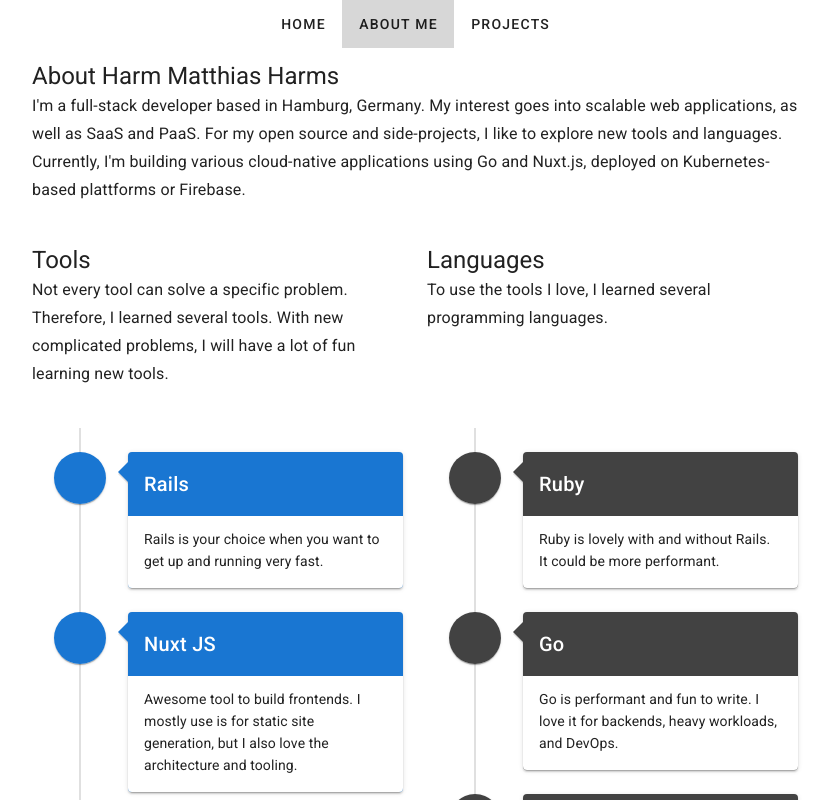
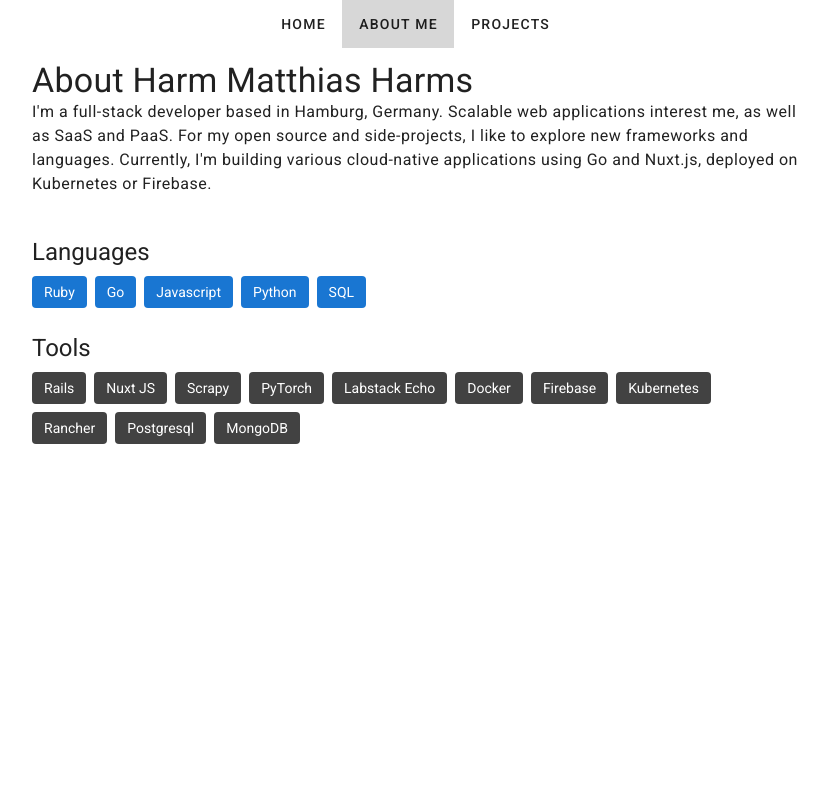
Before and after one commit to harm-matthias-harms/website, a Nuxt app: page /about in a window 1280 px wide. Shown: the top 800 px of the page, without its empty margins (225-1055 px from the left). Built offline with nearby package versions, Linux system fonts and the light colour scheme.

Commit message:
some design and text changes

```diff
--- a/package.json
+++ b/package.json
@@ -15,7 +15,7 @@
   },
   "devDependencies": {
     "@fortawesome/fontawesome-free": "^5.13.1",
-    "@nuxtjs/vuetify": "^2.0.0-alpha.0",
+    "@nuxtjs/vuetify": "^2.0.0-beta.2",
     "gm": "^1.23.1"
   }
 }
--- a/pages/about.vue
+++ b/pages/about.vue
@@ -2,60 +2,31 @@
   <div>
     <v-row justify="center">
       <v-col lg="8">
-        <h5 class="headline">About Harm Matthias Harms</h5>
-        <p class="subtitle-1">
-          I'm a full-stack developer based in Hamburg, Germany. My interest
-          goes into scalable web applications, as well as SaaS and PaaS. For
-          my open source and side-projects, I like to explore new tools and
-          languages. Currently, I'm building various cloud-native
-          applications using Go and Nuxt.js, deployed on Kubernetes-based
-          plattforms or Firebase.
+        <h1 class="display-1">About Harm Matthias Harms</h1>
+        <p class="body-1">
+          I'm a full-stack developer based in Hamburg, Germany.
+          Scalable web applications interest me, as well as SaaS and PaaS.
+          For my open source and side-projects, I like to explore new frameworks and languages.
+          Currently, I'm building various cloud-native applications using Go and Nuxt.js, deployed on Kubernetes or Firebase.
         </p>
       </v-col>
     </v-row>
     <v-row justify="center">
-      <v-col lg="4" md="6">
-        <h5 class="headline">Tools</h5>
-        <p
-          class="subtitle-1"
-        >Not every tool can solve a specific problem. Therefore, I learned several tools. With new complicated problems, I will have a lot of fun learning new tools.</p>
-      </v-col>
-      <v-col lg="4" md="6" class="hidden-sm-and-down">
+      <v-col lg="8">
         <h5 class="headline">Languages</h5>
-        <p class="subtitle-1">To use the tools I love, I learned several programming languages.</p>
+        <v-chip label color="primary" class="mr-2 mt-2" v-for="(language, i) in languages" :key="i">
+          <v-icon left>{{language.icon}}</v-icon>
+          {{language.title}}
+        </v-chip>
       </v-col>
     </v-row>
     <v-row justify="center">
-      <v-col lg="4" md="6">
-        <v-timeline align-top dense>
-          <v-timeline-item fill-dot large v-for="(item, i) in tools" :key="i" :icon="item.icon">
-            <v-card color="primary" dark>
-              <v-card-title class="title" v-text="item.title"></v-card-title>
-              <v-card-text class="white text--primary pt-3" v-text="item.text"></v-card-text>
-            </v-card>
-          </v-timeline-item>
-        </v-timeline>
-      </v-col>
-      <v-col cols="12" class="hidden-md-and-up">
-        <h5 class="headline">Languages</h5>
-        <p class="subtitle-1">To use the tools I love, I learned several programming languages.</p>
-      </v-col>
-      <v-col lg="4" md="6">
-        <v-timeline align-top dense>
-          <v-timeline-item
-            fill-dot
-            large
-            color="secondary"
-            v-for="(item, i) in languages"
-            :key="i"
-            :icon="item.icon"
-          >
-            <v-card color="secondary" dark>
-              <v-card-title class="title" v-text="item.title"></v-card-title>
-              <v-card-text class="white text--primary pt-3" v-text="item.text"></v-card-text>
-            </v-card>
-          </v-timeline-item>
-        </v-timeline>
+      <v-col lg="8">
+        <h5 class="headline">Tools</h5>
+        <v-chip label color="secondary" class="mr-2 mt-2" v-for="(tool, i) in tools" :key="i">
+          <v-icon left>{{tool.icon}}</v-icon>
+          {{tool.title}}
+        </v-chip>
       </v-col>
     </v-row>
   </div>
@@ -68,101 +39,69 @@
       tools: [
         {
           icon: "",
-          title: "Rails",
-          text:
-            "Rails is your choice when you want to get up and running very fast."
+          title: "Rails"
         },
         {
           icon: "",
-          title: "Nuxt JS",
-          text:
-            "Awesome tool to build frontends. I mostly use is for static site generation, but I also love the architecture and tooling."
+          title: "Nuxt JS"
         },
         {
           icon: "",
-          title: "Echo",
-          text:
-            "Want to build superfast HTTP backends, then echo is your choice. Echo provides many features and middlewares, missing an ORM to make it complete."
+          title: "Scrapy"
         },
         {
           icon: "",
-          title: "Firebase",
-          text:
-            "Firebase makes ist easy developing serverless applications fastly."
+          title: "PyTorch"
+        },
+        {
+          icon: "",
+          title: "Labstack Echo"
+        },
+        {
+          icon: "fab fa-docker",
+          title: "Docker"
+        },
+        {
+          icon: "",
+          title: "Firebase"
         },
         {
           icon: "fa-dharmachakra",
-          title: "Kubernetes",
-          text:
-            "Lovely container orchestration to build planet scale techstacks."
-        },
-        {
-          icon: "fab fa-docker",
-          title: "Docker",
-          text:
-            "Docker helps me to build containerized applications, which run in any environment."
+          title: "Kubernetes"
         },
         {
           icon: "",
-          title: "Rancher",
-          text:
-            "Rancher makes managing Kubernetes too easy, also for bare-metal."
+          title: "Rancher"
         },
         {
           icon: "",
-          title: "Rio",
-          text:
-            "Build by RancherLabs, Rio is a MicroPaaS layered on top of Kubernetes. It makes running and scaling stateless workloads a task for seconds."
+          title: "Postgresql"
         },
         {
           icon: "",
-          title: "Scrapy",
-          text:
-            "It makes web crawling very easy. It also has some nice pipelining functionality."
-        },
-        {
-          icon: "",
-          title: "Postgresql",
-          text:
-            "Performant SQL database. I like more scaleable variants, like yugabyteDB."
-        },
-        {
-          icon: "",
-          title: "MongoDB",
-          text:
-            "Some NoSQL-database, working great, but possibly better variants out there."
+          title: "MongoDB"
         }
       ],
       languages: [
         {
           icon: "fa-gem",
-          title: "Ruby",
-          text:
-            "Ruby is lovely with and without Rails. It could be more performant."
+          title: "Ruby"
         },
         {
           icon: "",
-          title: "Go",
-          text:
-            "Go is performant and fun to write. I love it for backends, heavy workloads, and DevOps."
+          title: "Go"
         },
         {
           icon: "fab fa-js",
-          title: "Javascript",
-          text:
-            "JS and TS are both fun and make easy programming and awesome websites possible."
+          title: "Javascript"
         },
         {
           icon: "fab fa-python",
-          title: "Python",
-          text:
-            "Web crawling, scripting, data science, computer vision are all easy when using Python."
+          title: "Python"
         },
         {
           icon: "",
-          title: "SQL",
-          text:
-            "SQL is somehow not a real language to me but makes performant querying of a database possible, when ORM's have not enough functionality."
+          title: "SQL"
         }
       ]
     };
--- a/pages/index.vue
+++ b/pages/index.vue
@@ -10,10 +10,10 @@
       </v-row>
       <v-row>
         <v-col class="text-center">
-          <h3 class="display-2">Harm Matthias Harms</h3>
-          <h5
+          <h1 class="display-2">Harm Matthias Harms</h1>
+          <h2
             class="headline font-weight-light"
-          >Student, Full Stack Developer, Kubernetes Lover, USAR - Troopleader</h5>
+          >Student, Full Stack Developer, Kubernetes Lover, USAR - Troopleader</h2>
         </v-col>
       </v-row>
       <v-row>
--- a/pages/projects.vue
+++ b/pages/projects.vue
@@ -1,6 +1,7 @@
 <template>
   <v-row justify="center">
-    <v-col lg="8">
+    <v-col lg="9">
+      <h1 class="display-1 text-center mb-5">Some of my Projects</h1>
       <v-timeline align-top :dense="$vuetify.breakpoint.smAndDown">
         <v-timeline-item fill-dot v-for="(item, i) in data" :key="i">
           <template v-slot:opposite>
@@ -9,7 +10,7 @@
           <v-card color="primary" dark>
             <v-card-title class="title" v-text="item.title"></v-card-title>
             <v-card-subtitle v-text="item.time" v-if="$vuetify.breakpoint.smAndDown"></v-card-subtitle>
-            <v-card-text class="white text--primary pt-3" v-text="item.text"></v-card-text>
+            <v-card-text class="body-1 white text--primary pt-3" v-text="item.text"></v-card-text>
             <v-card-actions v-if="item.external">
               <v-btn text :href="item.external" target="_blank">
                 <v-icon left>fab fa-github</v-icon>View on Github
@@ -28,30 +29,30 @@
     return {
       data: [
         {
+          time: "2018 - today",
+          title: "EU Modex - Roleplay Management",
+          text:
+            "With the medical exercises in EU-Modex-Cycles (EU Civil Protection) growing over time, the patient and medical inject planning can't be done by pen and paper anymore. Therefore I have written a planning tool. The system was battle-tested multiple times in some of the world's biggest medical exercises, where roleplayers played 2500+ injuries in 48h.",
+          external: "https://github.com/harm-matthias-harms/rpm"
+        },
+        {
+          time: "2017 - today",
+          title: "Analyse & Konzepte",
+          text:
+            "I'm currently working at a prop-tech start-up. As a full-stack developer, I'm planning and developing different big data and analytical applications. Besides developing, I'm educating newer colleagues."
+        },
+        {
           time: "2019",
           title: "AttentionBox",
           text:
-            "In my bachelor thesis, I evaluated AttentionMask with a box regressor replacing the segmentation module. With AttentionBox, I propose an efficient method generating object proposals with an average performance. AttentionBox decreases the runtime of AttentionMask by 32% because the boxes don't need to be derived from masks anymore. While running at 7fps, AttentionBox has a decent performance detecting small and tiny objects.",
+            "In my bachelor thesis, I evaluated AttentionMask, an instance segmentation method, with a box regressor. With AttentionBox, I proposed an efficient method generating object proposals with state-of-the-art performance. AttentionBox decreases the runtime of AttentionMask by 32% because the boxes don't need to be derived from masks anymore. While running at 7fps, AttentionBox has a decent performance detecting small and tiny objects.",
           external: "https://github.com/harm-matthias-harms/AttentionBox"
         },
         {
           time: "2018 - 2019",
           title: "Vivre",
           text:
-            "In a university course, we were building real applications with real customers. I was managing a team, by the side of programming and planning work, that was creating an App for Weinmann Emergency. The App should improve the information flow of patient data and life signs on the way from the emergency side to the hospital."
-        },
-        {
-          time: "2018 - today",
-          title: "EU Modex - Roleplay Management",
-          text:
-            "With the medical exercises in EU-Modex-Cycles (EU Civil Protection) getting bigger and bigger the patient and medical inject planning can't be done by pen and paper anymore. Therefore I have written a planning tool. The system was battle-tested multiple times in some of the worlds biggest medical exercises.",
-          external: "https://github.com/harm-matthias-harms/rpm"
-        },
-        {
-          time: "2017 - today",
-          title: "Analyse & Konzepte",
-          text:
-            "I'm currently working at a consulting company for housing companies. In my position as a full-stack developer, I'm planning and developing different big data and analytical applications."
+            "In a university course, we were building real applications with real customers. I managed a team, besides programming and planning work, creating an App for Weinmann Emergency. The App should improve the information flow of patient data and life signs on the way from the emergency side to the hospital."
         }
       ]
     };
```
Also changed, not shown: 1 other file (tests, documents, lock files or other folders).
